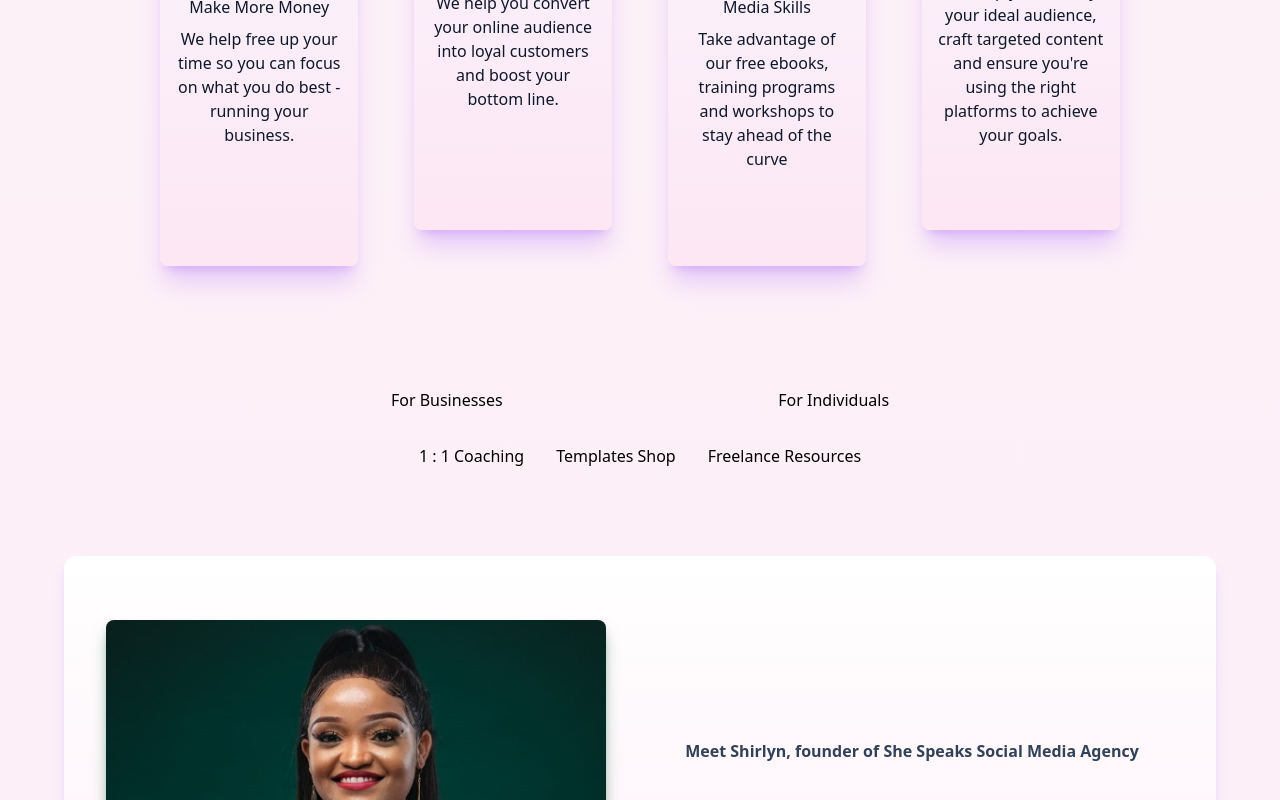
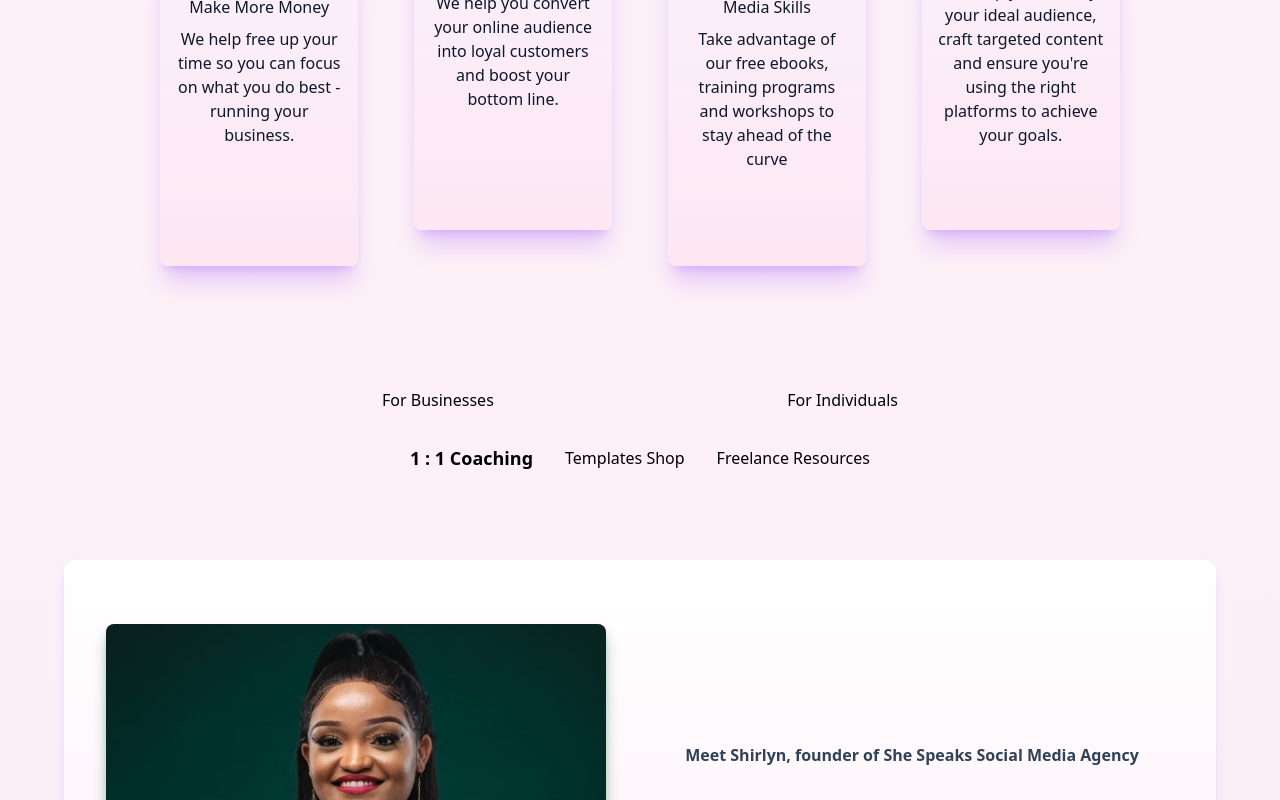
Before and after one commit to MatthewsRicky/shespeaksocial, a Next.js app: page / in a window 1280 px wide. Both pictures are taken after a click on the button "For Businesses". Shown: the part 928-1728 px from the top of the page. Built offline with nearby package versions, Linux system fonts and the light colour scheme.

Commit message:
creating all the objects

```diff
--- a/components/ForIndividuals.tsx
+++ b/components/ForIndividuals.tsx
@@ -29,7 +29,8 @@ const ForIndividuals = () => {
 	return (
 		<div className="flex justify-center items-center gap-8 m-4 px-3 py-4">
 			<div>
-				<h1>1 : 1 Coaching</h1>
+				<h1 className=
+				'flex justify-center items-center mx-auto text-lg font-bold'>1 : 1 Coaching</h1>
 			</div>
 			<div>
 				<h1>Templates Shop</h1>
```
